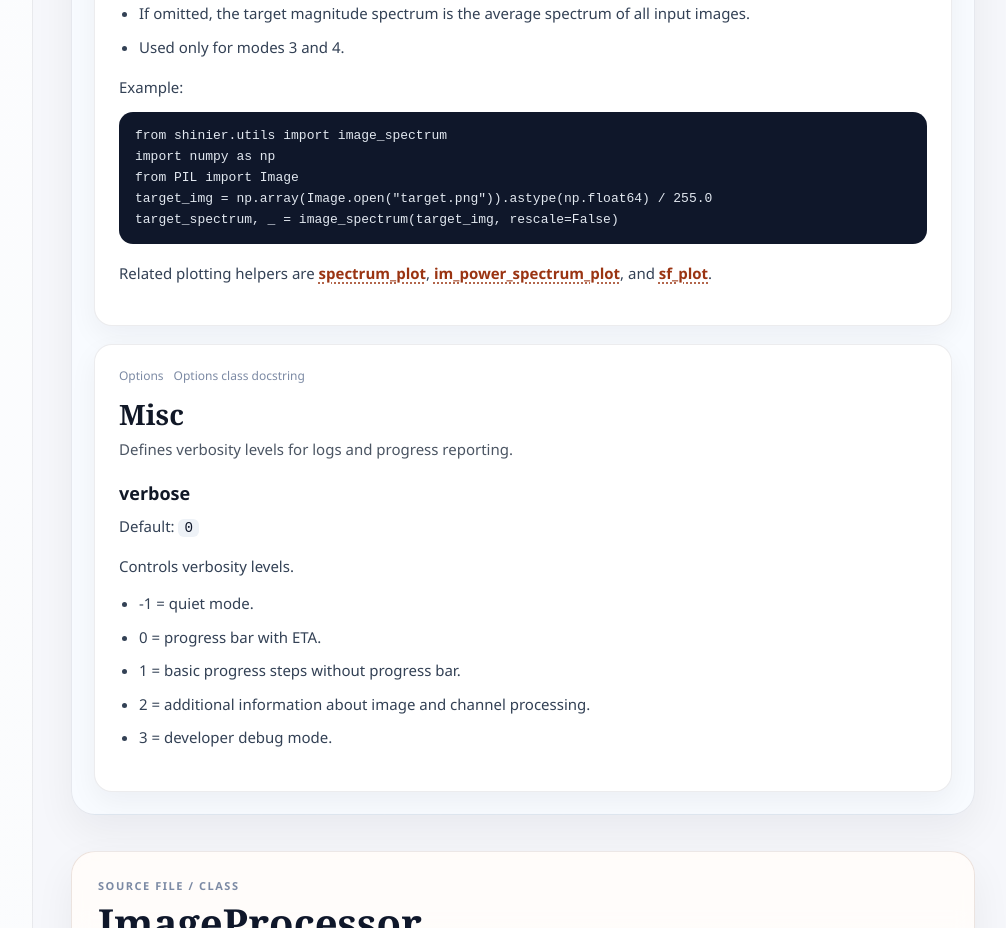
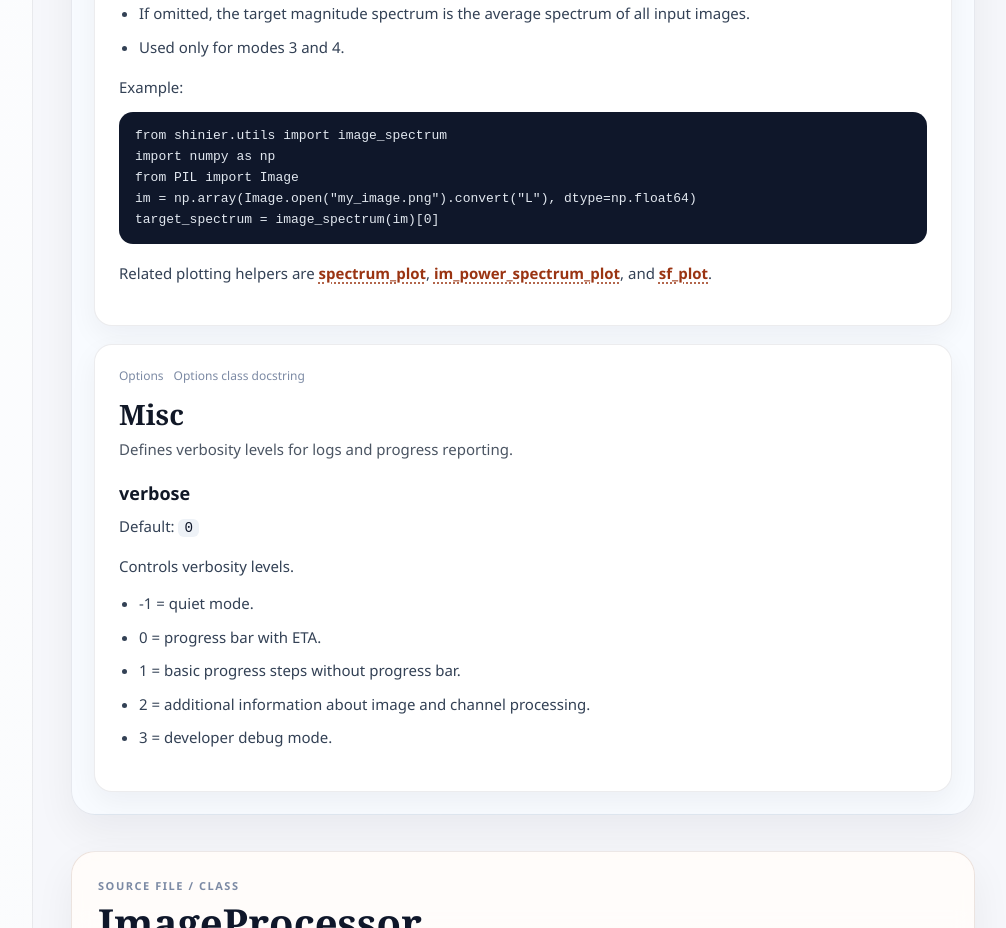
Before and after one commit to Charestlab/shinier-web, a React (Vite) app: page /#docs in a window 1280 px wide. Shown: the part 8720-9648 px from the top of the page, without its empty margins (267-1273 px from the left). Built offline with nearby package versions, Linux system fonts and the light colour scheme.

Commit message:
update text

```diff
--- a/src/docsData.ts
+++ b/src/docsData.ts
@@ -411,8 +411,8 @@ Example:
 from shinier.utils import image_spectrum
 import numpy as np
 from PIL import Image
-target_img = np.array(Image.open("target.png")).astype(np.float64) / 255.0
-target_spectrum, _ = image_spectrum(target_img, rescale=False)
+im = np.array(Image.open("my_image.png").convert("L"), dtype=np.float64)
+target_spectrum = image_spectrum(im)[0]
 \`\`\`
 
 Related plotting helpers are {@ref utils-spectrum-plot|spectrum_plot}, {@ref utils-im-power-spectrum-plot|im_power_spectrum_plot}, and {@ref utils-sf-plot|sf_plot}.
```
